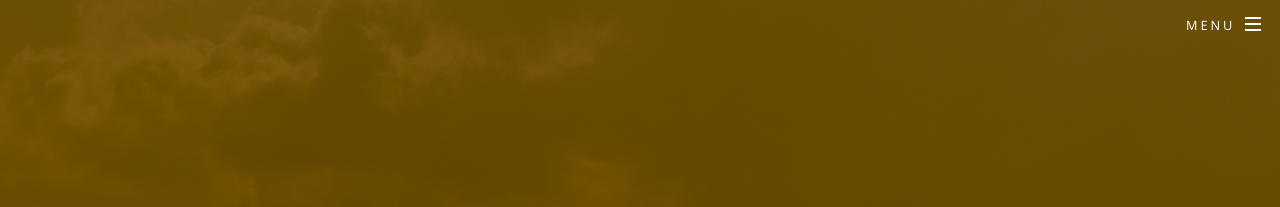
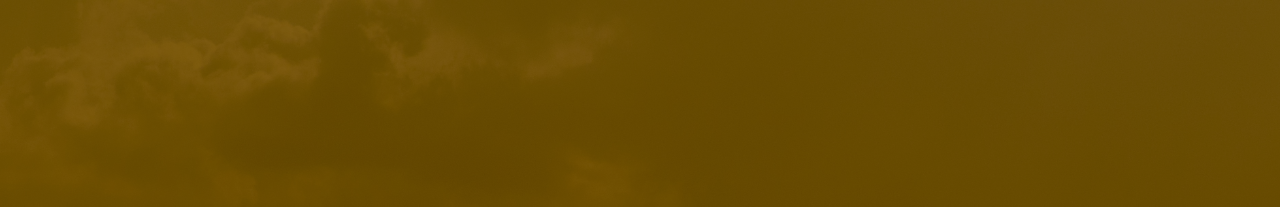
Before and after one commit to A-Marc/bootify, a Jekyll site: the page built from index.html, in a window 1280 px wide. Shown: the top 207 px of the page. Built offline with Jekyll 4.4.1, drawn with Linux system fonts in a browser that asks for light colours.

Commit message:
derniere modif

```diff
--- a/_config.yml
+++ b/_config.yml
@@ -12,8 +12,8 @@ baseurl: "" # the subpath of your site, e.g. /blog
 url: "https://bootify.fr" # the base hostname & protocol for your site
 social:
   github: https://github.com/A-Marc
-  linkedin-square: https://linkedin.com/in/<username>
-  email: mail.marc.arnal@gmail.com
+  linkedin-square: https://www.linkedin.com/in/marc-arnal-b413a6ba/
+  email: mailto:mail.marc.arnal@gmail.com
   #flickr:
   #instagram:
   #youtube-square:
--- a/_includes/head.html
+++ b/_includes/head.html
@@ -1,6 +1,7 @@
 <head>
   <meta charset="utf-8" />
   <meta name="viewport" content="width=device-width, initial-scale=1" />
+  <link rel="icon" href="https://i.ibb.co/ZfFZz5f/favicon-bootify.png">
   <title>{% if page.title %}{{ page.title | escape }}{% else %}{{ site.title | escape }}{% endif %}</title>
   <meta name="description" content="{% if page.excerpt %}{{ page.excerpt | strip_html | strip_newlines | truncate: 160 }}{% else %}{{ site.description }}{% endif %}">
   <!--[if lte IE 8]><script src="{{ "/js/ie/html5shiv.js" | prepend: site.baseurl }}"></script><![endif]-->
--- a/_includes/header.html
+++ b/_includes/header.html
@@ -1,25 +1,4 @@
 <!-- Header -->
 <header id="header"{% if page.layout == 'landing' %} class="alt"{% endif %}>
   <h1><a href="{{ site.baseurl }}/index.html">{{ site.title }}</a></h1>
-  <nav id="nav">
-    <ul>
-      <li class="special">
-        <a href="#menu" class="menuToggle"><span>Menu</span></a>
-        <div id="menu">
-          <ul>
-            <li><a href="index.html">Home</a></li>
-            {% for my_page in site.pages %}
-            {% if my_page.title %}
-            <li><a href="{{ my_page.url | prepend: site.baseurl }}">{{ my_page.title }}</a></li>
-            {% endif %}
-            {% endfor %}
-            <li><a href="#">Sign Up</a></li>
-            <li><a href="#">Log In</a></li>
-            <li><a href="{{ "/feed.xml" | prepend: site.baseurl }}"
-                   class="icon fa-feed"> RSS Feed</a></li>
-          </ul>
-        </div>
-      </li>
-    </ul>
-  </nav>
 </header>
```
